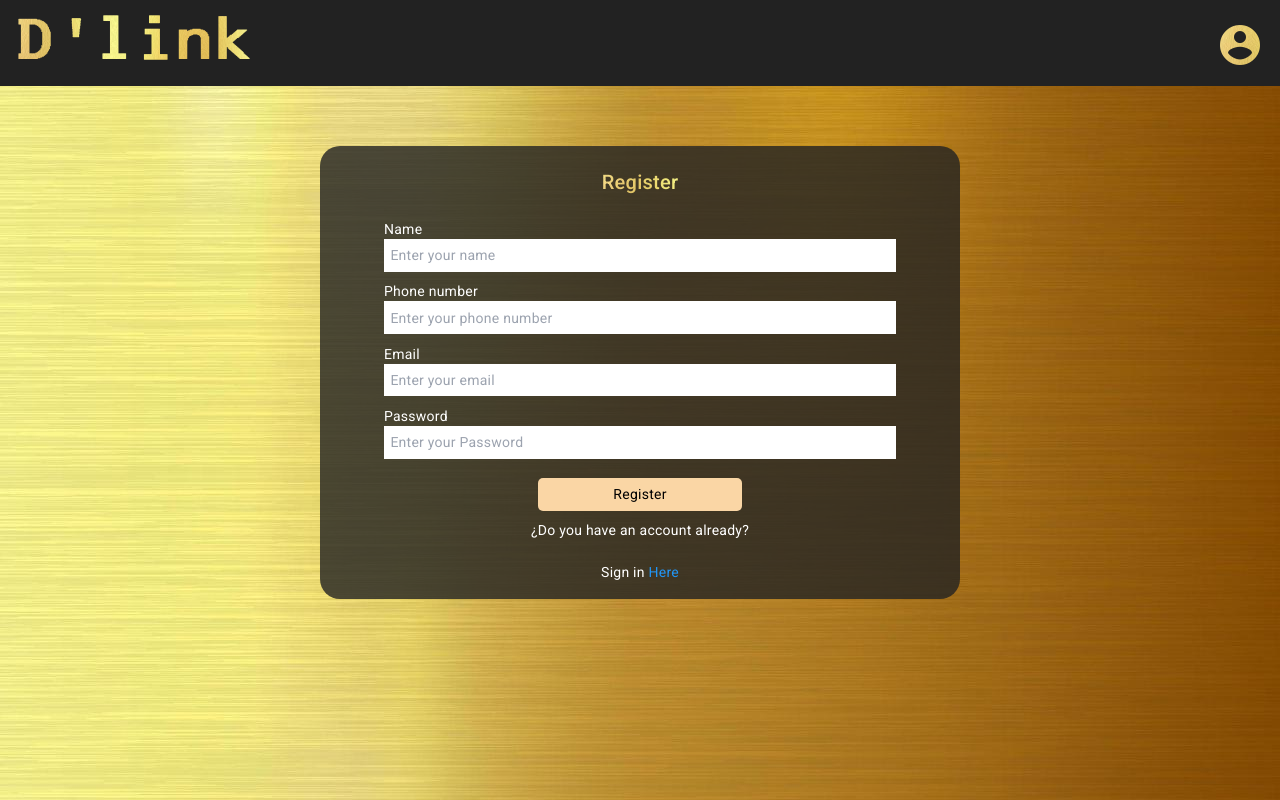
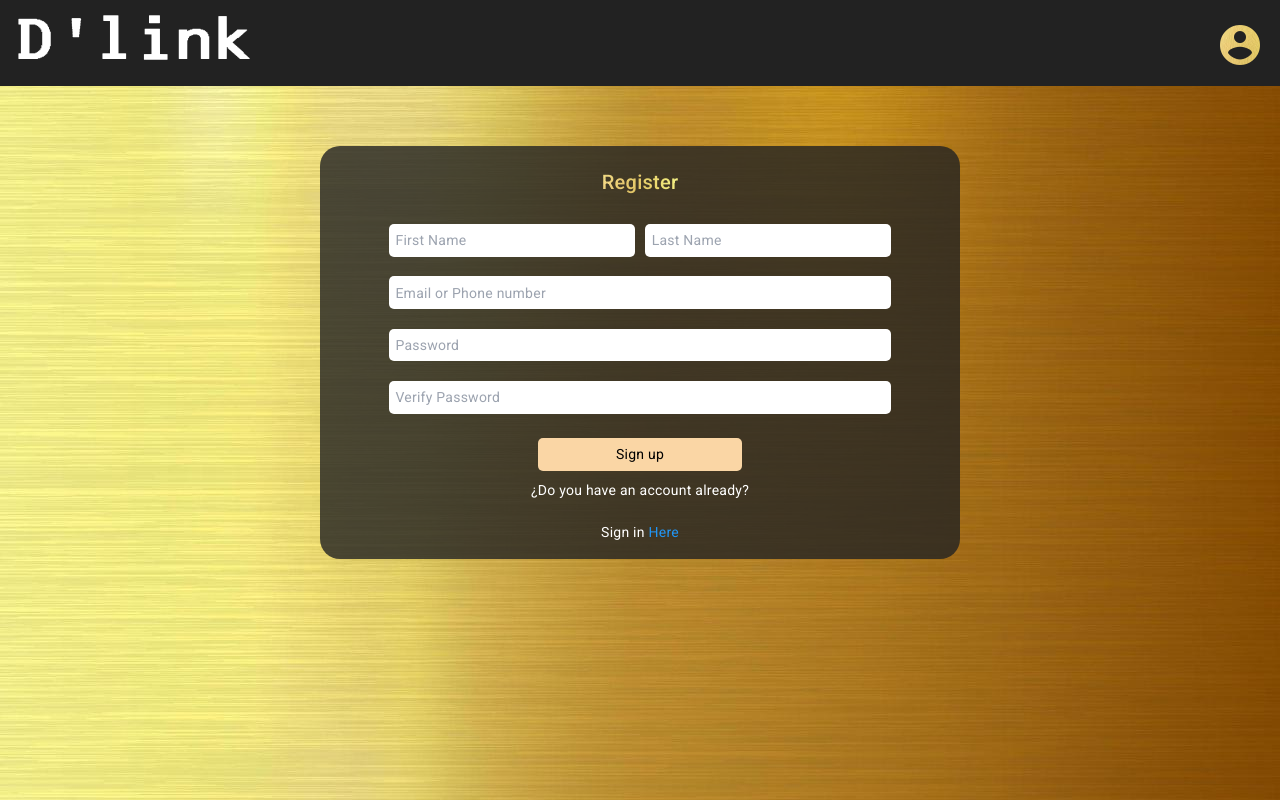
Before and after one commit to Felipe-Paez/DlinkFront, an Angular app: page /register in a window 1280 px wide. Built offline with nearby package versions, Linux system fonts and the light colour scheme.

Commit message:
Register section ultimos toques

```diff
--- a/src/app/component/header/header.component.css
+++ b/src/app/component/header/header.component.css
@@ -13,6 +13,7 @@ h1{
     background-image: url("/assets/images/gold.jpg")!important;
     background-clip: text!important;
     color: transparent!important;
+    background-image:url("/")!important;
     background-color: white!important;
 }
 
--- a/src/app/pages/register/register.component.html
+++ b/src/app/pages/register/register.component.html
@@ -6,14 +6,15 @@
   autocomplete="off"
 >
   <h2 class="regis">Register</h2>
-  <div class="field">
-    <label for="name">Name</label>
+
+
+  <div class="field1">
     <input
       id="name"
-      class="input-field"
+      class="input-field1"
       type="text"
       formControlName="name"
-      placeholder="Enter your name"
+      placeholder="First Name"
     />
     <!-- Despliega los mensajes de error del campo -->
     <div
@@ -23,7 +24,28 @@
       <small
         *ngIf="registerForm.get( 'name' )?.errors?.[ 'required' ]"
       >
-        The user's name is required
+        First Name is required
+      </small>
+
+    </div>
+
+
+    <input
+      id="name"
+      class="input-field1"
+      type="text"
+      formControlName="name"
+      placeholder="Last Name"
+    />
+    <!-- Despliega los mensajes de error del campo -->
+    <div
+      *ngIf="registerForm.get( 'name' )?.invalid && registerForm.get( 'name' )?.dirty && registerForm.get( 'name' )?.touched"
+      class="error-message"
+    >
+      <small
+        *ngIf="registerForm.get( 'name' )?.errors?.[ 'required' ]"
+      >
+        Last Name is required
       </small>
       <small
         *ngIf="registerForm.get( 'name' )?.errors?.[ 'minLength' ]"
@@ -32,38 +54,23 @@
       </small>
 
     </div>
-  </div>
-  <div class="field">
-    <label for="number">Phone number</label>
-    <input
-      id="number"
-      class="input-field"
-      type="number"
-      formControlName="number"
-      placeholder="Enter your phone number"
-    />
-      <!-- Despliega los mensajes de error del campo -->
-      <div
-        *ngIf="registerForm.get( 'number' )?.invalid && registerForm.get( 'number' )?.dirty && registerForm.get( 'number' )?.touched"
-        class="error-message"
-      >
-        <small *ngIf="registerForm.get( 'number' )?.errors?.[ 'minLength' ]">
-          Invalid number
-        </small>
-        <small *ngIf="registerForm.get( 'number' )?.errors?.[ 'maxLength' ]">
-          Invalid number
-        </small>
-      </div>
+
+
 
   </div>
+
+
+
+
+
   <div class="field">
-    <label for="email">Email</label>
+
     <input
       id="email"
       class="input-field"
       type="email"
       formControlName="email"
-      placeholder="Enter your email"
+      placeholder="Email or Phone number"
     />
       <!-- Despliega los mensajes de error del campo -->
       <div
@@ -81,14 +88,18 @@
       </div>
 
   </div>
+
+
+
+
   <div class="field">
-    <label for="password">Password</label>
+
     <input
       id="password"
       class="input-field"
       type="password"
       formControlName="password"
-      placeholder="Enter your Password"
+      placeholder="Password"
 
     />
       <!-- Despliega los mensajes de error del campo -->
@@ -116,6 +127,49 @@
 
   </div>
 
+
+
+
+
+  <div class="field">
+
+    <input
+      id="password"
+      class="input-field"
+      type="password"
+      formControlName="password"
+      placeholder="Verify Password"
+
+    />
+      <!-- Despliega los mensajes de error del campo -->
+      <div
+        *ngIf="registerForm.get( 'password' )?.invalid && registerForm.get( 'password' )?.dirty && registerForm.get( 'password' )?.touched"
+        class="error-message"
+      >
+        <small
+          *ngIf="registerForm.get( 'password' )?.errors?.[ 'required' ]"
+        >
+          Password required
+        </small>
+        <small
+          *ngIf="registerForm.get( 'password' )?.errors?.[ 'minLength' ]"
+        >
+          At least 6 characters
+        </small>
+        <small
+          *ngIf="registerForm.get( 'password' )?.errors?.[ 'maxLength' ]"
+        >
+          Need to have up to 12 charaters
+        </small>
+
+      </div>
+
+  </div>
+
+
+
+
+
  <!-- Imprime mensaje -->
  <div class="field">
     <div [class]="classMessage">
@@ -128,7 +182,7 @@
       class="btn btn-primary"
       type="submit"
       [disabled]="registerForm.invalid"
-    >Register</button>
+    >Sign up</button>
   </div>
   <div class="field footer-form">
     <p>¿Do you have an account already?</p>
--- a/src/styles.css
+++ b/src/styles.css
@@ -282,10 +282,33 @@ body { margin: 0; font-family: Roboto, "Helvetica Neue", sans-serif; }
   width: 80%;
 }
 
+
 .form .input-field {
-  padding: 0.4rem;
-  color:black
-}
+    padding: 0.4rem;
+    color:black;
+    border-radius: 5px;
+    margin:5px
+  }
+
+.form .field1 {
+    /* border: 1px dotted blue; */
+    display: flex;
+    flex-direction: row;
+    margin: 0.3rem 0;
+    width: 80%;
+    justify-content: space-between;
+
+  }
+
+  .form .input-field1 {
+    padding: 0.4rem;
+    color:black;
+    width: 48%;
+    border-radius:5px;
+    margin:5px
+  }
+
+
 
 .field.footer-form {
   text-align: center;
```
